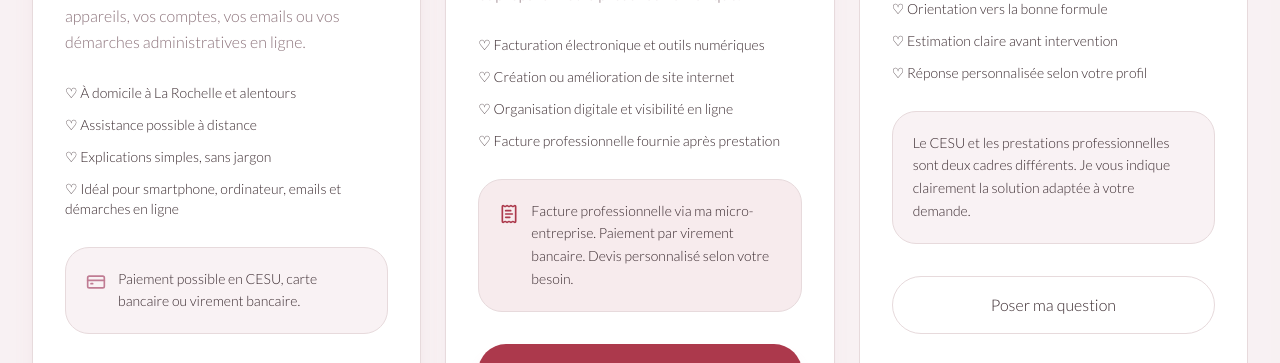
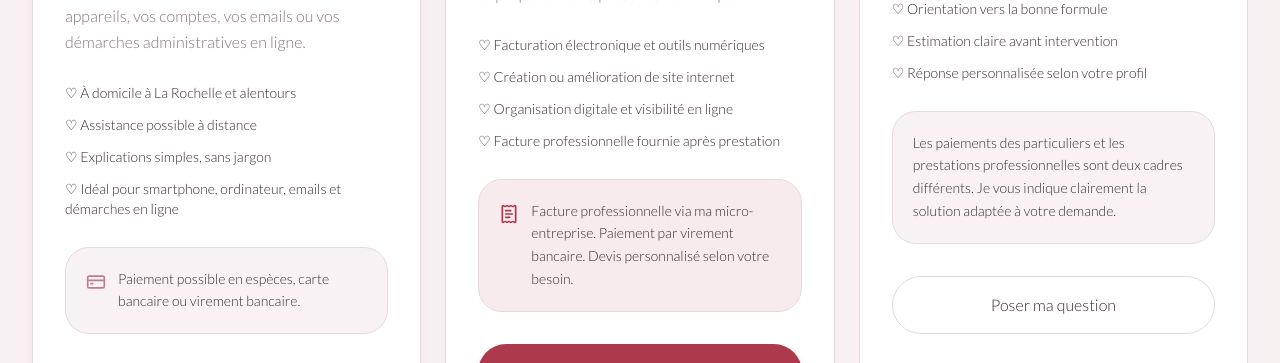
Before and after one commit to Virginie17/assistance-numerique, a Next.js app: page / in a window 1280 px wide. Shown: the part 7440-7803 px from the top of the page. Built offline with nearby package versions, Linux system fonts and the light colour scheme; no server answers.

Commit message:
Remplace le paiement CESU par les espèces

```diff
--- a/components/landing/PricingSection.tsx
+++ b/components/landing/PricingSection.tsx
@@ -59,7 +59,7 @@ export default function PricingSection() {
               <div className="flex gap-3">
                 <CreditCard className="mt-1 h-5 w-5 shrink-0 text-primary" />
                 <p className="text-sm font-light leading-relaxed text-foreground">
-                  Paiement possible en CESU, carte bancaire ou virement bancaire.
+                  Paiement possible en espèces, carte bancaire ou virement bancaire.
                 </p>
               </div>
             </div>
@@ -127,7 +127,7 @@ export default function PricingSection() {
 
             <div className="mt-7 rounded-2xl border border-primary/15 bg-primary/10 p-5">
               <p className="text-sm font-light leading-relaxed text-foreground">
-                Le CESU et les prestations professionnelles sont deux cadres différents. Je vous indique clairement la solution adaptée à votre demande.
+                Les paiements des particuliers et les prestations professionnelles sont deux cadres différents. Je vous indique clairement la solution adaptée à votre demande.
               </p>
             </div>
 
```
